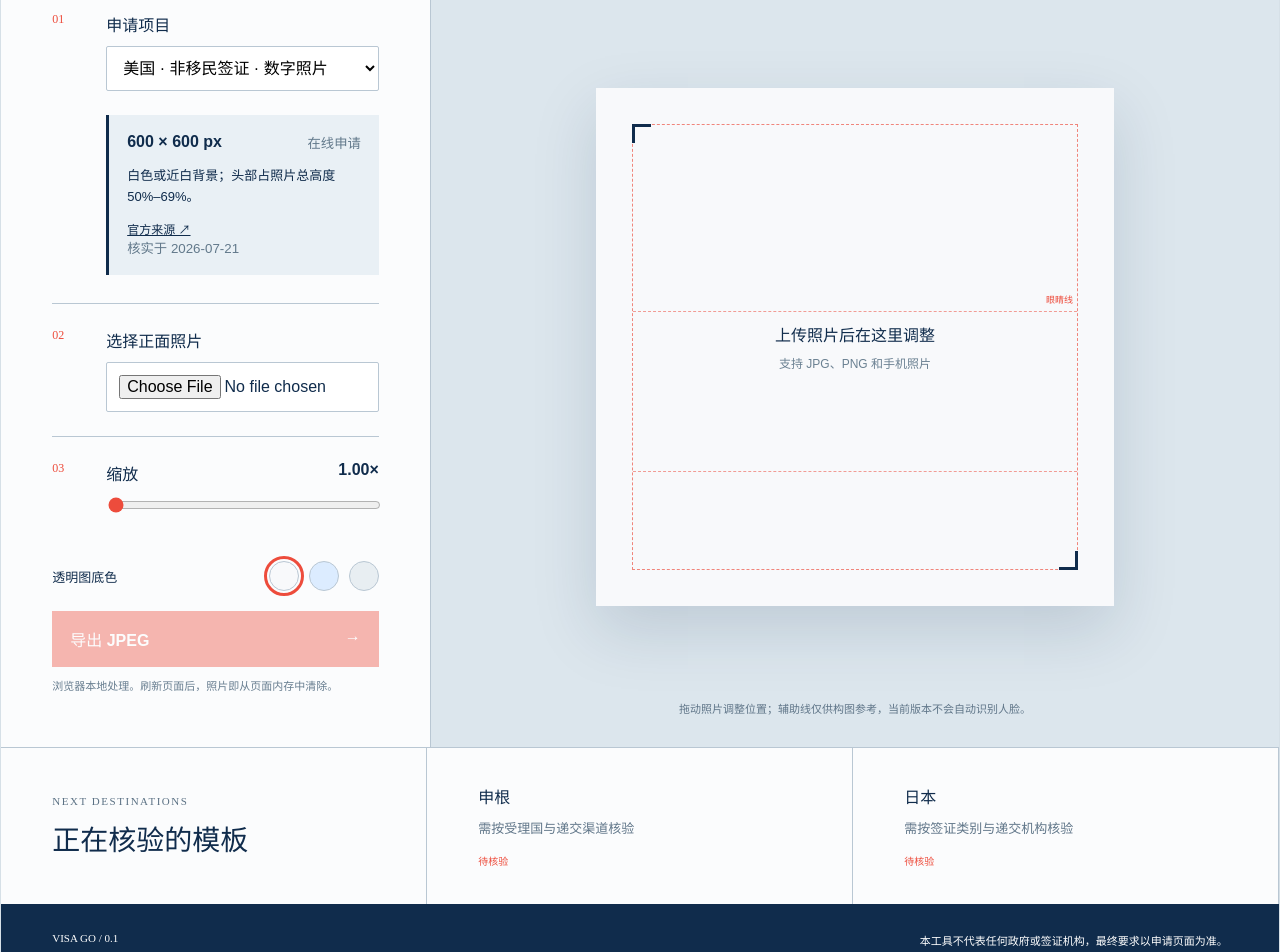
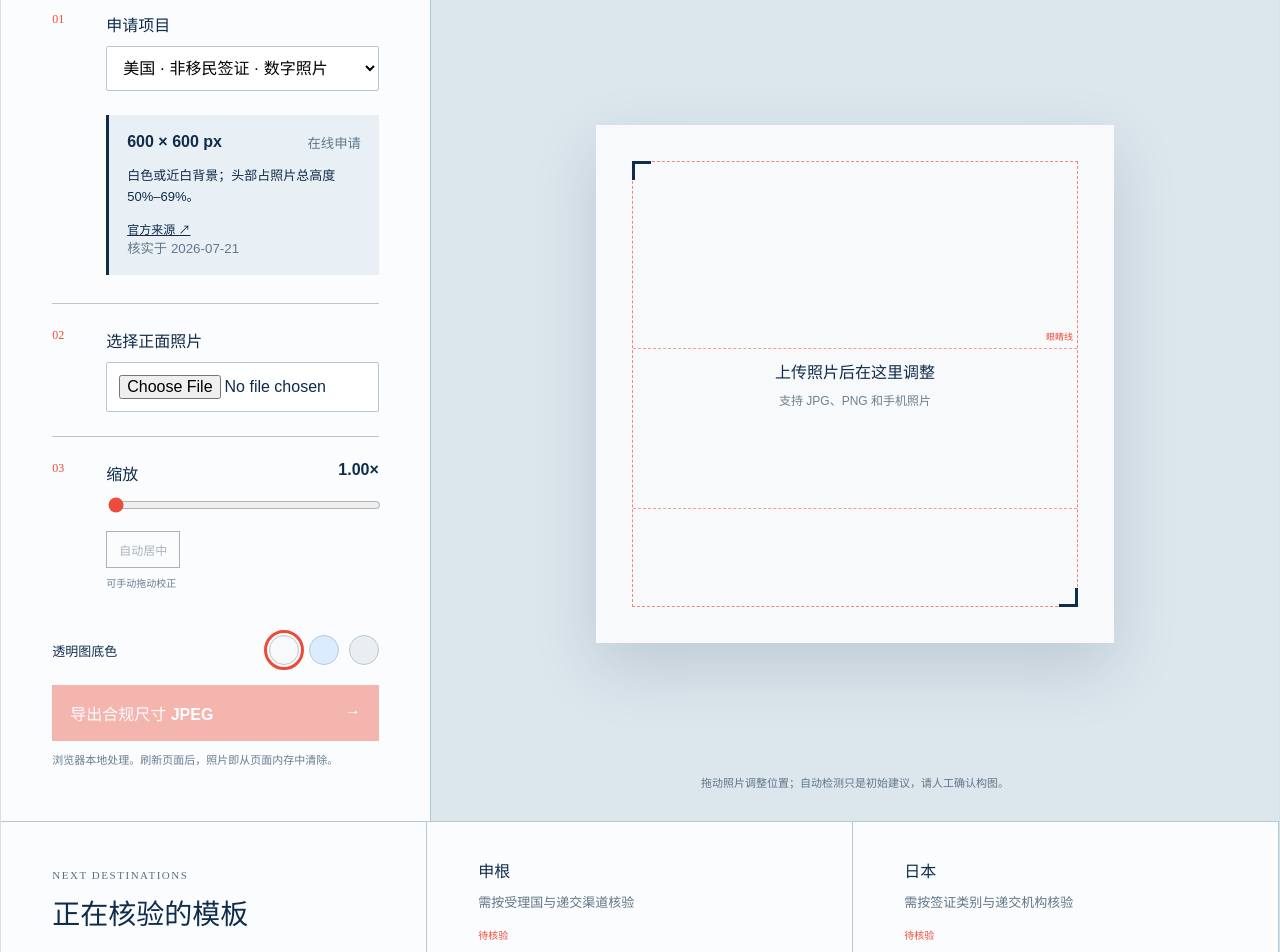
Before and after one commit to YAMEYA123/visa-go, a React (Vite) app: page / in a window 1280 px wide. Shown: the part 460-1412 px from the top of the page. Built offline with nearby package versions, Linux system fonts and the light colour scheme.

Commit message:
feat: add constrained export and visa photo compliance checks

```diff
--- a/src/App.tsx
+++ b/src/App.tsx
@@ -1,5 +1,13 @@
-import { useEffect, useRef, useState } from "react";
+import { useCallback, useEffect, useRef, useState } from "react";
+import { getComplianceChecks } from "./compliance";
+import { encodeJpegToLimit, formatBytes } from "./exportPhoto";
 import { pendingSpecs, photoSpecs } from "./specs";
+
+declare global {
+  interface Window {
+    FaceDetector?: new (options?: { fastMode?: boolean; maxDetectedFaces?: number }) => { detect(input: CanvasImageSource): Promise<Array<{ boundingBox: DOMRectReadOnly }>> };
+  }
+}
 
 const backgrounds = ["#f8f9fb", "#dcecff", "#e8eef2"];
 
@@ -11,14 +19,20 @@ export default function App() {
   const [offsetY, setOffsetY] = useState(0);
   const [background, setBackground] = useState(backgrounds[0]);
   const [drag, setDrag] = useState<{ x: number; y: number } | null>(null);
+  const [output, setOutput] = useState<Blob | null>(null);
+  const [detectMessage, setDetectMessage] = useState("可手动拖动校正");
   const canvasRef = useRef<HTMLCanvasElement>(null);
   const spec = photoSpecs.find((item) => item.id === specId)!;
 
+  const prepareOutput = useCallback(async () => {
+    if (!canvasRef.current || !image) return;
+    setOutput(await encodeJpegToLimit(canvasRef.current, spec.maxBytes));
+  }, [image, spec.maxBytes]);
+
   useEffect(() => {
     const canvas = canvasRef.current;
-    if (!canvas) return;
-    const ctx = canvas.getContext("2d");
-    if (!ctx) return;
+    const ctx = canvas?.getContext("2d");
+    if (!canvas || !ctx) return;
     canvas.width = spec.widthPx;
     canvas.height = spec.heightPx;
     ctx.fillStyle = background;
@@ -30,31 +44,47 @@ export default function App() {
     const height = image.naturalHeight * scale;
     ctx.imageSmoothingQuality = "high";
     ctx.drawImage(image, (canvas.width - width) / 2 + offsetX, (canvas.height - height) / 2 + offsetY, width, height);
-  }, [background, image, offsetX, offsetY, spec, zoom]);
+    const timer = window.setTimeout(() => void prepareOutput(), 120);
+    return () => window.clearTimeout(timer);
+  }, [background, image, offsetX, offsetY, prepareOutput, spec, zoom]);
+
+  async function autoCenter(target = image) {
+    if (!target) return;
+    if (!window.FaceDetector) { setDetectMessage("当前浏览器不支持自动检测，请手动调整"); return; }
+    setDetectMessage("正在检测人脸…");
+    try {
+      const faces = await new window.FaceDetector({ fastMode: true, maxDetectedFaces: 2 }).detect(target);
+      if (faces.length !== 1) { setDetectMessage(faces.length === 0 ? "未检测到人脸，请手动调整" : "检测到多张人脸，请换一张照片"); return; }
+      const box = faces[0].boundingBox;
+      const cover = Math.max(spec.widthPx / target.naturalWidth, spec.heightPx / target.naturalHeight);
+      const drawnWidth = target.naturalWidth * cover;
+      const drawnHeight = target.naturalHeight * cover;
+      setOffsetX(drawnWidth / 2 - (box.x + box.width / 2) * cover);
+      setOffsetY(spec.heightPx * 0.43 - ((spec.heightPx - drawnHeight) / 2 + (box.y + box.height / 2) * cover));
+      setDetectMessage("已自动居中，请按辅助线确认头顶和下巴");
+    } catch { setDetectMessage("自动检测失败，请手动调整"); }
+  }
 
   function openFile(file?: File) {
     if (!file || !file.type.startsWith("image/")) return;
     const url = URL.createObjectURL(file);
     const next = new Image();
     next.onload = () => {
-      setImage(next);
-      setZoom(1);
-      setOffsetX(0);
-      setOffsetY(0);
+      setImage(next); setZoom(1); setOffsetX(0); setOffsetY(0);
+      setDetectMessage("照片已载入，可尝试自动居中");
       URL.revokeObjectURL(url);
+      void autoCenter(next);
     };
     next.src = url;
   }
 
   function download() {
-    canvasRef.current?.toBlob((blob) => {
-      if (!blob) return;
+    if (!output) return;
     const link = document.createElement("a");
-      link.href = URL.createObjectURL(blob);
+    link.href = URL.createObjectURL(output);
     link.download = `visa-go-${spec.id}.jpg`;
     link.click();
     setTimeout(() => URL.revokeObjectURL(link.href), 1000);
-    }, "image/jpeg", 0.92);
   }
 
   function move(event: React.PointerEvent<HTMLDivElement>) {
@@ -64,41 +94,21 @@ export default function App() {
     setOffsetY((event.clientY - drag.y) * factor);
   }
 
-  return (
-    <main>
-      <header className="masthead">
-        <a className="brand" href="#top" aria-label="Visa Go 首页"><span>VG</span> VISA GO</a>
-        <p>照片留在本机 · 无需账户</p>
-      </header>
+  const checks = image ? getComplianceChecks(spec, output?.size) : [];
 
-      <section className="intro" id="top">
-        <div><p className="eyebrow">LOCAL PHOTO DESK / 本地照片工作台</p><h1>把签证照，<br />裁到规则里面。</h1></div>
-        <p className="lede">选择申请项目，上传一张清晰正面照，在安全框内调整并导出。规则来自官方页面，照片不会离开你的设备。</p>
-      </section>
-
-      <section className="workspace">
-        <aside className="controls">
-          <div className="step"><span>01</span><div><label htmlFor="spec">申请项目</label><select id="spec" value={specId} onChange={(e) => setSpecId(e.target.value)}>{photoSpecs.map((item) => <option key={item.id} value={item.id}>{item.country} · {item.name}</option>)}</select></div></div>
+  return <main>
+    <header className="masthead"><a className="brand" href="#top" aria-label="Visa Go 首页"><span>VG</span> VISA GO</a><p>照片留在本机 · 无需账户</p></header>
+    <section className="intro" id="top"><div><p className="eyebrow">LOCAL PHOTO DESK / 本地照片工作台</p><h1>把签证照，<br />裁到规则里面。</h1></div><p className="lede">选择申请项目，上传一张清晰正面照，在安全框内调整并导出。规则来自官方页面，照片不会离开你的设备。</p></section>
+    <section className="workspace"><aside className="controls">
+      <div className="step"><span>01</span><div><label htmlFor="spec">申请项目</label><select id="spec" value={specId} onChange={(event) => setSpecId(event.target.value)}>{photoSpecs.map((item) => <option key={item.id} value={item.id}>{item.country} · {item.name}</option>)}</select></div></div>
       <div className="spec-card"><div><strong>{spec.widthPx} × {spec.heightPx} px</strong><small>{spec.mode}</small></div><p>{spec.note}</p><a href={spec.source} target="_blank" rel="noreferrer">官方来源 ↗</a><small>核实于 {spec.verifiedAt}</small></div>
-          <div className="step"><span>02</span><div><label htmlFor="file">选择正面照片</label><input id="file" type="file" accept="image/*" onChange={(e) => openFile(e.target.files?.[0])} /></div></div>
-          <div className="step"><span>03</span><div className="range"><label htmlFor="zoom">缩放 <b>{zoom.toFixed(2)}×</b></label><input id="zoom" type="range" min="1" max="3" step="0.01" value={zoom} onChange={(e) => setZoom(Number(e.target.value))} /></div></div>
+      <div className="step"><span>02</span><div><label htmlFor="file">选择正面照片</label><input id="file" type="file" accept="image/*" onChange={(event) => openFile(event.target.files?.[0])} /></div></div>
+      <div className="step"><span>03</span><div className="range"><label htmlFor="zoom">缩放 <b>{zoom.toFixed(2)}×</b></label><input id="zoom" type="range" min="1" max="3" step="0.01" value={zoom} onChange={(event) => setZoom(Number(event.target.value))} /><button className="auto" disabled={!image} onClick={() => void autoCenter()}>自动居中</button><small>{detectMessage}</small></div></div>
       <div className="backgrounds"><span>透明图底色</span>{backgrounds.map((color) => <button key={color} style={{ background: color }} aria-label={`底色 ${color}`} className={background === color ? "active" : ""} onClick={() => setBackground(color)} />)}</div>
-          <button className="download" disabled={!image} onClick={download}>导出 JPEG <span>→</span></button>
-          <p className="privacy">浏览器本地处理。刷新页面后，照片即从页面内存中清除。</p>
-        </aside>
-
-        <div className="stage">
-          <div className="canvas-shell" style={{ aspectRatio: `${spec.widthPx}/${spec.heightPx}` }} onPointerDown={(e) => { e.currentTarget.setPointerCapture(e.pointerId); setDrag({ x: e.clientX - offsetX / (spec.widthPx / e.currentTarget.clientWidth), y: e.clientY - offsetY / (spec.widthPx / e.currentTarget.clientWidth) }); }} onPointerMove={move} onPointerUp={() => setDrag(null)}>
-            <canvas ref={canvasRef} />
-            {!image && <div className="empty"><b>上传照片后在这里调整</b><span>支持 JPG、PNG 和手机照片</span></div>}
-            <div className="guide"><i className="eyes" /><i className="chin" /><span>眼睛线</span></div>
-          </div>
-          <p className="stage-note">拖动照片调整位置；辅助线仅供构图参考，当前版本不会自动识别人脸。</p>
-        </div>
-      </section>
-
+      {checks.length > 0 && <div className="report"><div className="report-head"><strong>导出检查</strong>{output && <span>{formatBytes(output.size)}</span>}</div>{checks.map((check) => <div className={`check ${check.status}`} key={check.label}><i>{check.status === "pass" ? "✓" : "!"}</i><p><b>{check.label}</b><small>{check.detail}</small></p></div>)}</div>}
+      <button className="download" disabled={!output} onClick={download}>导出合规尺寸 JPEG <span>→</span></button><p className="privacy">浏览器本地处理。刷新页面后，照片即从页面内存中清除。</p>
+    </aside><div className="stage"><div className="canvas-shell" style={{ aspectRatio: `${spec.widthPx}/${spec.heightPx}` }} onPointerDown={(event) => { event.currentTarget.setPointerCapture(event.pointerId); setDrag({ x: event.clientX - offsetX / (spec.widthPx / event.currentTarget.clientWidth), y: event.clientY - offsetY / (spec.widthPx / event.currentTarget.clientWidth) }); }} onPointerMove={move} onPointerUp={() => setDrag(null)}><canvas ref={canvasRef} />{!image && <div className="empty"><b>上传照片后在这里调整</b><span>支持 JPG、PNG 和手机照片</span></div>}<div className="guide"><i className="eyes" /><i className="chin" /><span>眼睛线</span></div></div><p className="stage-note">拖动照片调整位置；自动检测只是初始建议，请人工确认构图。</p></div></section>
     <section className="pending"><div><p className="eyebrow">NEXT DESTINATIONS</p><h2>正在核验的模板</h2></div>{pendingSpecs.map((item) => <article key={item.country}><strong>{item.country}</strong><span>{item.detail}</span><em>待核验</em></article>)}</section>
-      <footer><span>VISA GO / 0.1</span><p>本工具不代表任何政府或签证机构，最终要求以申请页面为准。</p></footer>
-    </main>
-  );
+    <footer><span>VISA GO / 0.2</span><p>本工具不代表任何政府或签证机构，最终要求以申请页面为准。</p></footer>
+  </main>;
 }
--- /dev/null
+++ b/src/compliance.ts
@@ -0,0 +1,16 @@
+import type { PhotoSpec } from "./types";
+
+export type Check = { label: string; detail: string; status: "pass" | "warning" };
+
+export function getComplianceChecks(spec: PhotoSpec, fileSize?: number): Check[] {
+  const checks: Check[] = [
+    { label: "输出尺寸", detail: `${spec.widthPx} × ${spec.heightPx} px`, status: "pass" },
+    { label: "文件格式", detail: "JPEG", status: "pass" },
+  ];
+  if (fileSize !== undefined) {
+    const inRange = (!spec.minBytes || fileSize >= spec.minBytes) && (!spec.maxBytes || fileSize <= spec.maxBytes);
+    checks.push({ label: "文件大小", detail: inRange ? "在模板范围内" : "未达到模板要求，请更换细节更丰富的原图", status: inRange ? "pass" : "warning" });
+  }
+  checks.push({ label: "人物构图", detail: spec.headRatio ? `请确认头顶至下巴占画面高度 ${Math.round(spec.headRatio[0] * 100)}%–${Math.round(spec.headRatio[1] * 100)}%` : "请按辅助线人工确认", status: "warning" });
+  return checks;
+}
--- /dev/null
+++ b/src/exportPhoto.ts
@@ -0,0 +1,22 @@
+export function canvasToJpeg(canvas: HTMLCanvasElement, quality: number): Promise<Blob> {
+  return new Promise((resolve, reject) => {
+    canvas.toBlob((blob) => blob ? resolve(blob) : reject(new Error("JPEG 编码失败")), "image/jpeg", quality);
+  });
+}
+
+export async function encodeJpegToLimit(canvas: HTMLCanvasElement, maxBytes?: number): Promise<Blob> {
+  if (!maxBytes) return canvasToJpeg(canvas, 0.92);
+  let low = 0.42;
+  let high = 0.96;
+  let best = await canvasToJpeg(canvas, low);
+  for (let attempt = 0; attempt < 7; attempt += 1) {
+    const quality = (low + high) / 2;
+    const candidate = await canvasToJpeg(canvas, quality);
+    if (candidate.size <= maxBytes) { best = candidate; low = quality; } else { high = quality; }
+  }
+  return best;
+}
+
+export function formatBytes(bytes: number): string {
+  return bytes >= 1024 * 1024 ? `${(bytes / 1024 / 1024).toFixed(1)} MB` : `${Math.round(bytes / 1024)} KB`;
+}
--- a/src/main.tsx
+++ b/src/main.tsx
@@ -2,6 +2,7 @@ import React from "react";
 import ReactDOM from "react-dom/client";
 import App from "./App";
 import "./styles.css";
+import "./report.css";
 
 ReactDOM.createRoot(document.getElementById("root")!).render(
   <React.StrictMode><App /></React.StrictMode>,
--- /dev/null
+++ b/src/report.css
@@ -0,0 +1,14 @@
+.auto { margin-top: 14px; border: 1px solid var(--ink); background: transparent; color: var(--ink); padding: 9px 12px; font-size: 12px; font-weight: 700; cursor: pointer; }
+.auto:disabled { opacity: .35; cursor: not-allowed; }
+.range small { display: block; margin-top: 8px; color: #687e90; font-size: 10px; line-height: 1.5; }
+.report { border-top: 1px solid var(--line); padding: 20px 0; }
+.report-head { display: flex; justify-content: space-between; margin-bottom: 12px; }
+.report-head span { font: 500 11px "Roboto Mono", monospace; color: #607689; }
+.check { display: grid; grid-template-columns: 22px 1fr; gap: 8px; padding: 7px 0; }
+.check i { display: grid; place-items: center; width: 18px; height: 18px; border-radius: 50%; font: 700 10px "Roboto Mono", monospace; font-style: normal; }
+.check.pass i { background: #dceee6; color: #176148; }
+.check.warning i { background: #fff0d8; color: #9c5c00; }
+.check p { margin: 0; }
+.check b, .check small { display: block; }
+.check b { font-size: 12px; }
+.check small { margin-top: 2px; color: #687e90; font-size: 10px; line-height: 1.5; }
```
Also changed, not shown: 2 other files (tests, documents, lock files or other folders). Lines whose indentation alone changed are shown as unchanged.
